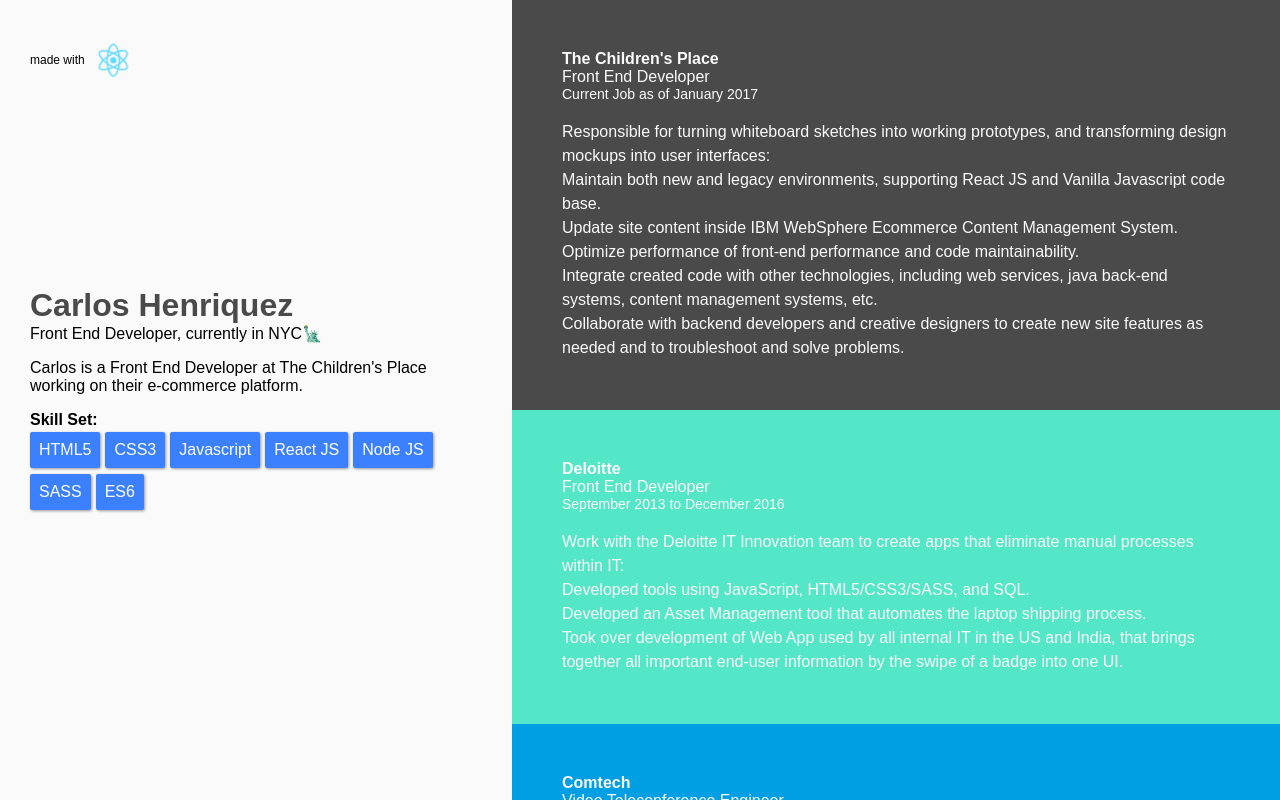
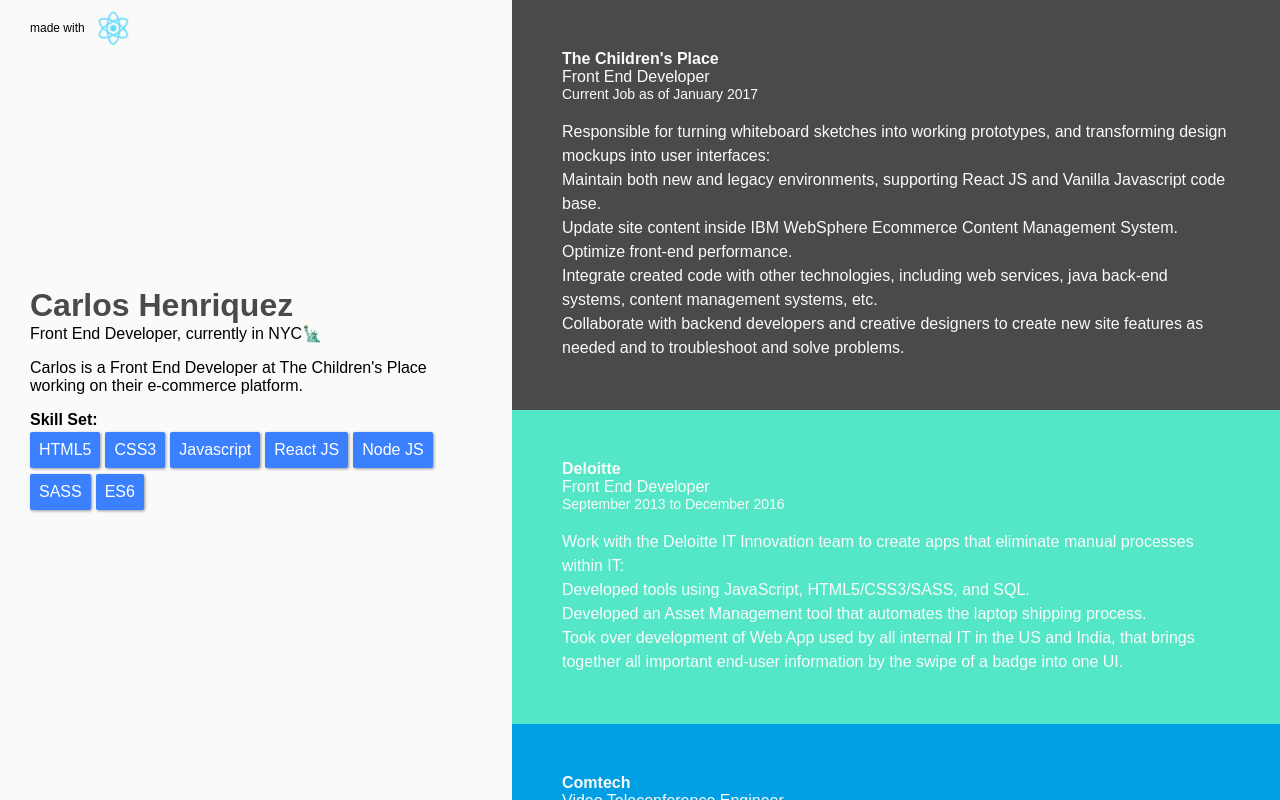
Before and after one commit to carloschulo/react-resume, a React (Create React App) app: page / in a window 1280 px wide. Built offline with nearby package versions, Linux system fonts and the light colour scheme; a web font is replaced by a local one.

Commit message:
minor update

```diff
--- a/src/App.css
+++ b/src/App.css
@@ -16,7 +16,7 @@
    flex-direction: row;
    font-size: 12px;
    position: absolute;
-   top: 5%;
+   top: 1%;
  }
 .Header-Container, .Card-Container {
   display: flex;
--- a/src/resume.json
+++ b/src/resume.json
@@ -32,7 +32,7 @@
     "highlights": [
       "Maintain both new and legacy environments, supporting React JS and Vanilla Javascript code base.",
       "Update site content inside IBM WebSphere Ecommerce Content Management System.",
-      "Optimize performance of front-end performance and code maintainability.",
+      "Optimize front-end performance.",
       "Integrate created code with other technologies, including web services, java back-end systems, content management systems, etc.",
       "Collaborate with backend developers and creative designers to create new site features as needed and to troubleshoot and solve problems."
     ]},
```
Also changed, not shown: 1 other file (tests, documents, lock files or other folders).
